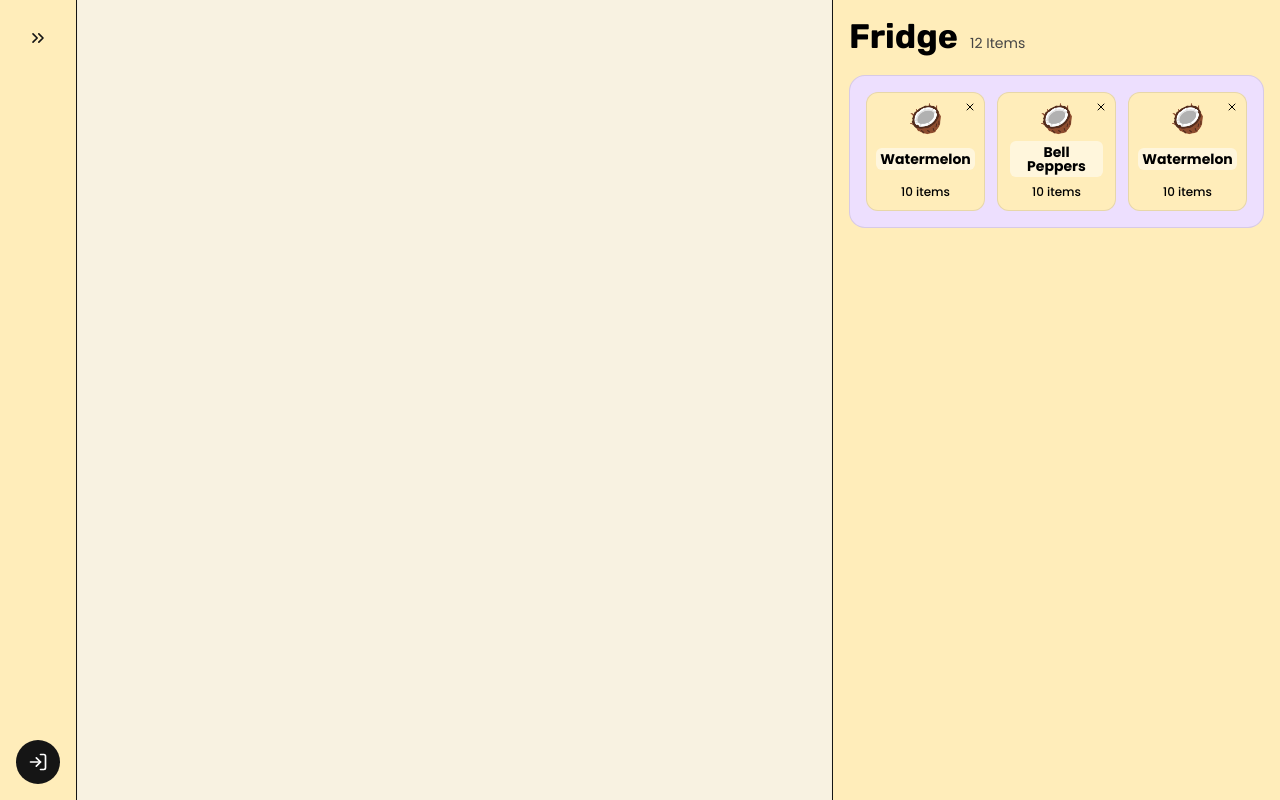
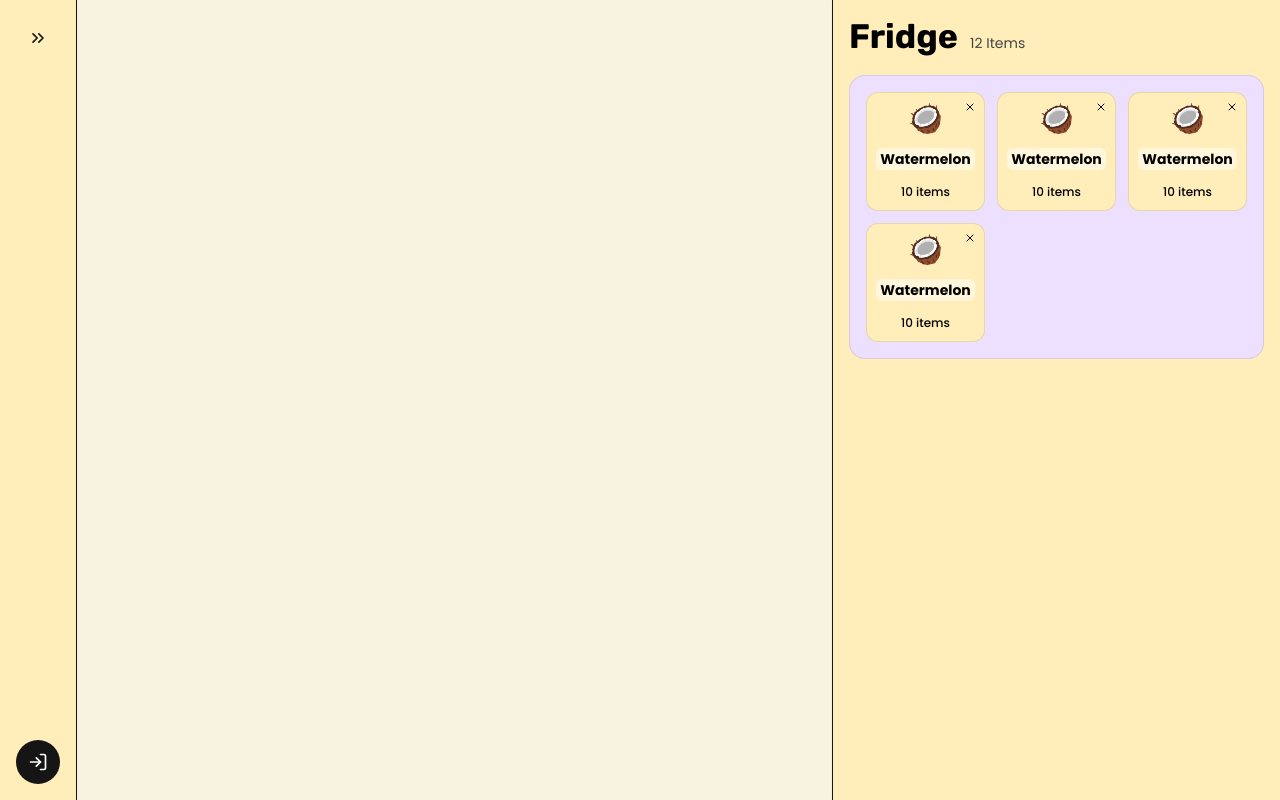
Before and after one commit to Flanner-app/flanner-nextjs-frontend, a Next.js app: page / in a window 1280 px wide. Built offline with nearby package versions, Linux system fonts and the light colour scheme.

Commit message:
feat: item update logic

```diff
--- a/src/components/groceries/Fridge.tsx
+++ b/src/components/groceries/Fridge.tsx
@@ -1,7 +1,68 @@
+'use client'
+
 import clsx from 'clsx'
+import { useState } from 'react'
 import FridgeItem from './FridgeItem'
 
+export type FridgeItemType = {
+  id: string
+  name: string
+  icon: string
+  quantity: number
+  units: 'grams' | 'kg' | 'tblsp' | 'cup' | 'ml' | 'pieces' | 'items'
+}
+
+const mockItems: Array<FridgeItemType> = [
+  {
+    id: 'sdfsdf',
+    name: 'Watermelon',
+    icon: '🥥',
+    quantity: 10,
+    units: 'items',
+  },
+  {
+    id: 'sdfsdfff',
+    name: 'Watermelon',
+    icon: '🥥',
+    quantity: 10,
+    units: 'items',
+  },
+  {
+    id: 'sdkiidffff',
+    name: 'Watermelon',
+    icon: '🥥',
+    quantity: 10,
+    units: 'items',
+  },
+  {
+    id: 'sdfPuicCenalffff',
+    name: 'Watermelon',
+    icon: '🥥',
+    quantity: 10,
+    units: 'items',
+  },
+]
+
 const Fridge = () => {
+  const [items, setItems] = useState<Array<FridgeItemType>>(mockItems)
+
+  const updateItems = (
+    id: string,
+    quantity: number,
+    units: FridgeItemType['units'],
+  ) => {
+    const newItems = items.map((item) => {
+      if (item.id === id) {
+        return {
+          ...item,
+          quantity: quantity,
+          units: units,
+        }
+      } else return item
+    })
+    setItems(newItems)
+  }
+
   return (
     <div
       className={clsx(
@@ -9,9 +70,17 @@ const Fridge = () => {
         'grid grid-cols-3 gap-3 md:grid-cols-2 lg:grid-cols-3',
       )}
     >
-      <FridgeItem name="watermelon" icon="🥥" quantity={10} units="items" />
-      <FridgeItem name="bell peppers" icon="🥥" quantity={10} units="items" />
-      <FridgeItem name="watermelon" icon="🥥" quantity={10} units="items" />
+      {items.map((item) => (
+        <FridgeItem
+          key={item.id}
+          id={item.id}
+          name={item.name}
+          icon={item.icon}
+          quantity={item.quantity}
+          units={item.units}
+          onUpdate={updateItems}
+        />
+      ))}
     </div>
   )
 }
--- a/src/components/groceries/FridgeItem.tsx
+++ b/src/components/groceries/FridgeItem.tsx
@@ -4,15 +4,24 @@ import { useState } from 'react'
 import clsx from 'clsx'
 import { X } from 'react-feather'
 import FridgeItemModal from './FridgeItemModal'
+import { FridgeItemType } from './Fridge'
 
 export type FridgeItemProps = {
-  name: string
-  icon: string
-  quantity: number
-  units: 'grams' | 'kg' | 'tblsp' | 'cup' | 'ml' | 'pieces' | 'items'
-}
+  onUpdate: (
+    id: string,
+    quantity: number,
+    units: FridgeItemProps['units'],
+  ) => void
+} & FridgeItemType
 
-const FridgeItem = ({ name, icon, quantity, units }: FridgeItemProps) => {
+const FridgeItem = ({
+  id,
+  name,
+  icon,
+  quantity,
+  units,
+  onUpdate,
+}: FridgeItemProps) => {
   const [isModalOpen, setIsModalOpen] = useState(false)
 
   const count = `${quantity} ${units}`
@@ -25,8 +34,8 @@ const FridgeItem = ({ name, icon, quantity, units }: FridgeItemProps) => {
     quantityArg: string,
     unitsArg: FridgeItemProps['units'],
   ) => {
-    // todo: item update logic
-    console.log(parseFloat(quantityArg), unitsArg)
+    onUpdate(id, parseFloat(quantityArg), unitsArg)
+    // todo: item update logic (DB)
   }
 
   return (
```
